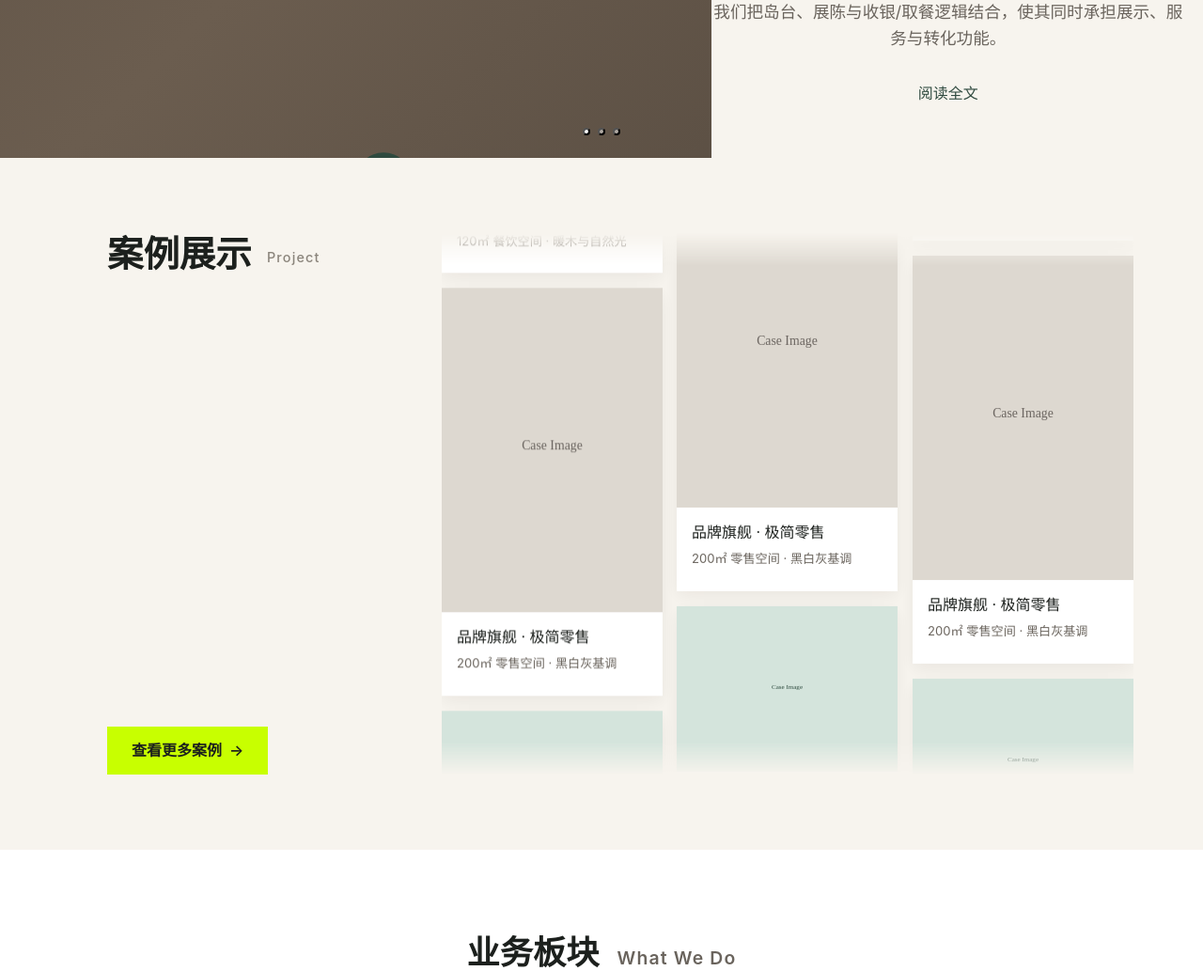
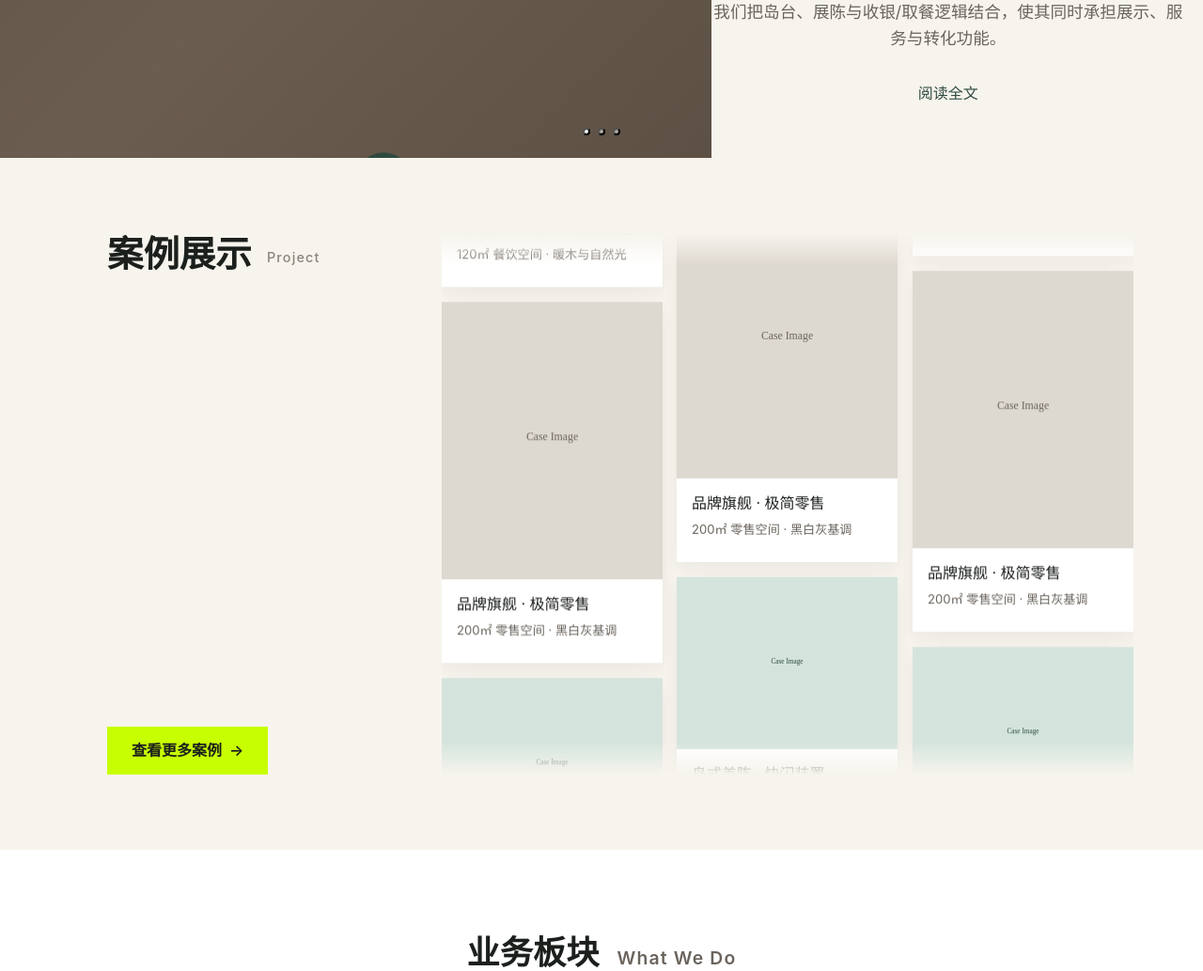
Before and after one commit to 86loozooy-svg/bimuyu-os, a FastAPI app: page / in a window 1280 px wide; the page is wider, and only the part inside the window is pictured. Shown: the part 693-1726 px from the top of that part at 94% size. Run offline with FastAPI, Linux system fonts and the light colour scheme; data comes from the database, SQL or seed files in the repository; some libraries are stand-ins or nearby versions.

Commit message:
案例卡片尺寸改 grid-row:span 控制 + 图片 object-fit:cover/object-position:center，保持速度差/悬停暂停/直角/双循环不变

```diff
--- a/static/css/case_layout.css
+++ b/static/css/case_layout.css
@@ -5,7 +5,7 @@
    - 右侧三列各自 @keyframes 平移 -50%（双份卡片无缝循环）
    - 速度差：col-1=30s(基准) / col-2=20s(最快) / col-3=26s(中等)
    - 悬停整体暂停：纯 CSS，无 JS
-   - 卡片直角(border-radius:0)、图片自然高度、轻微阴影
+   - 卡片直角(border-radius:0)、图片 object-fit:cover 填充、轻微阴影
    - 配色沿用站点：#63615A / greenyellow(#c8ff00) / 浅米背景
    ========================================================= */
 
@@ -86,9 +86,13 @@
           mask-image: linear-gradient(to bottom, transparent 0, #000 6%, #000 94%, transparent 100%);
 }
 
-/* 单列：承载双份 cases，平移自身 -50% 实现无缝循环 */
+/* 单列：承载双份 cases，平移自身 -50% 实现无缝循环
+   改为 CSS Grid（grid-auto-rows 基础行高），卡片用 grid-row: span 控制高度 → 不规则瀑布流 */
 .scroll-column {
-  display: block;
+  display: grid;
+  grid-template-columns: 1fr;
+  grid-auto-rows: 8px;           /* 基础行高：span(N) = N×8px 即卡片高度 */
+  align-self: start;             /* 不被外层容器拉伸，保留内容自然高度 → 无缝循环精确 */
   min-width: 0;
   animation-name: caseScrollUp;
   animation-timing-function: linear;
@@ -110,10 +114,11 @@
   .case-scroll-container:hover .scroll-column { animation-play-state: paused; }
 }
 
-/* ---------- 卡片：直角、轻微阴影、图片自然高度（不裁切） ---------- */
+/* ---------- 卡片：直角、轻微阴影、flex 纵向（图片填充 + 标题在底） ---------- */
 .case-card {
-  display: block;
-  margin-bottom: 16px;                /* 用 margin 留白保证无缝循环 */
+  display: flex;
+  flex-direction: column;
+  margin-bottom: 16px;                /* 列内卡片间距；双份渲染 → 无缝循环精确 */
   background: #fff;
   border-radius: 0;                   /* 直角矩形 */
   overflow: hidden;
@@ -126,20 +131,23 @@
   text-decoration: none;
 }
 .case-card .case-img {
+  flex: 1 1 auto;                     /* 填满卡片剩余高度 */
+  min-height: 0;                      /* 允许在 flex 中收缩，图片不撑破卡片 */
+  width: 100%;
+  height: 100%;
+  object-fit: cover;                  /* 按比例填充容器，绝不拉伸变形 */
+  object-position: center;            /* 主体居中 */
   display: block;
-  width: 100%;
-  height: auto;                       /* 宽度撑满，高度由下方 size 类决定 */
-  object-fit: cover;                  /* size 类给定高度时裁切填充，避免空白/变形 */
   background: #d4c5b3;                /* 占位底色（无图时） */
 }
 
-/* ---------- 不规则尺寸：按 size 类给图片分配不同宽高比 → 自然错落的瀑布流感 ----------
-   列是纵向堆叠（非 CSS Grid），故用「不同高度」实现（用户允许的 grid-row 替代方案）；
+/* ---------- 不规则尺寸：grid-row: span 控制卡片高度（列已是 CSS Grid） ----------
+   图片用 object-fit: cover 按比例填充，不拉伸、不变形；
    三列速度差滚动、悬停暂停、直角、双重循环逻辑均保持不变。 */
-.case-card.large  .case-img { aspect-ratio: 3 / 4.4; }   /* 大图：高 */
-.case-card.medium .case-img { aspect-ratio: 4 / 3; }     /* 中图：标准 */
-.case-card.small  .case-img { aspect-ratio: 16 / 10; }   /* 小图：矮 */
-.case-card .case-info { padding: 14px 16px 16px; }
+.case-card.large  { grid-row: span 50; }   /* 大图：约 400px */
+.case-card.medium { grid-row: span 36; }   /* 中图：约 288px */
+.case-card.small  { grid-row: span 22; }   /* 小图：约 176px */
+.case-card .case-info { padding: 14px 16px 16px; flex: 0 0 auto; }
 .case-card .case-info h3 {
   margin: 0 0 6px;
   font-size: 1rem;
```
